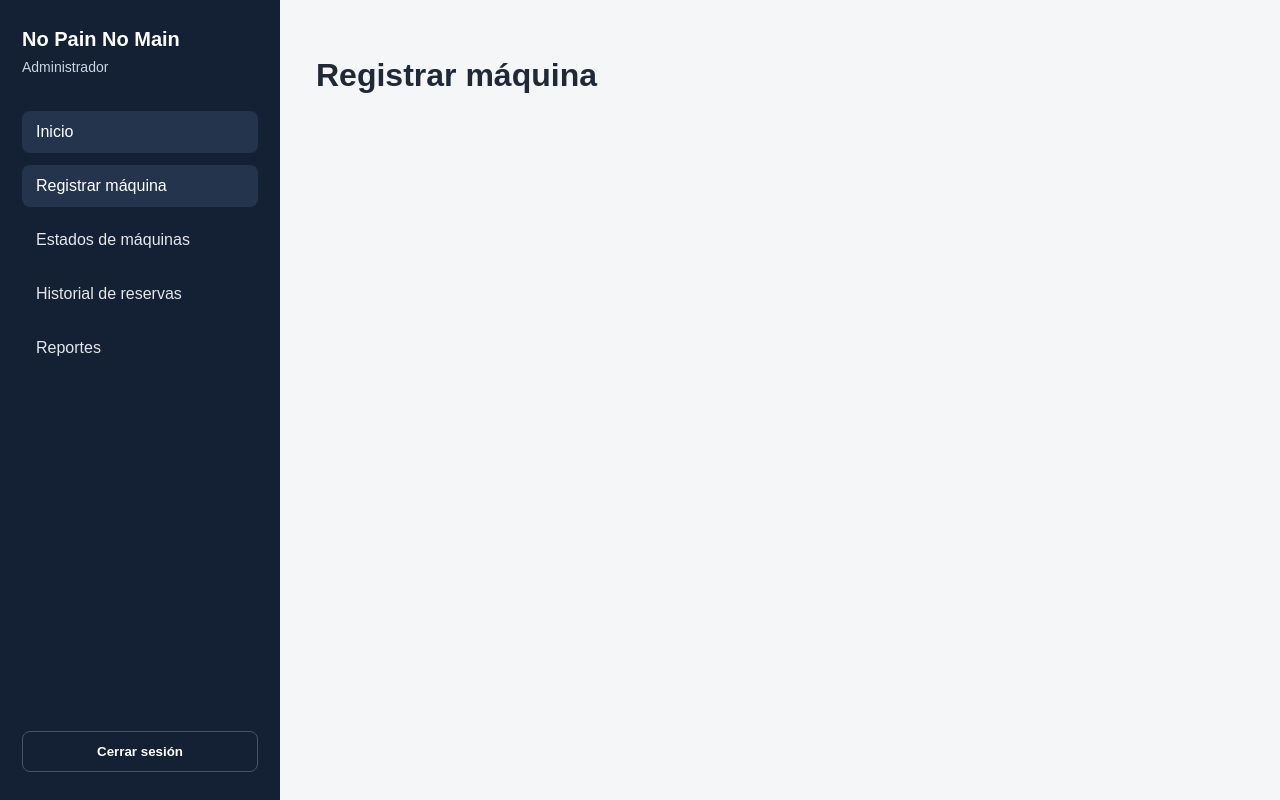
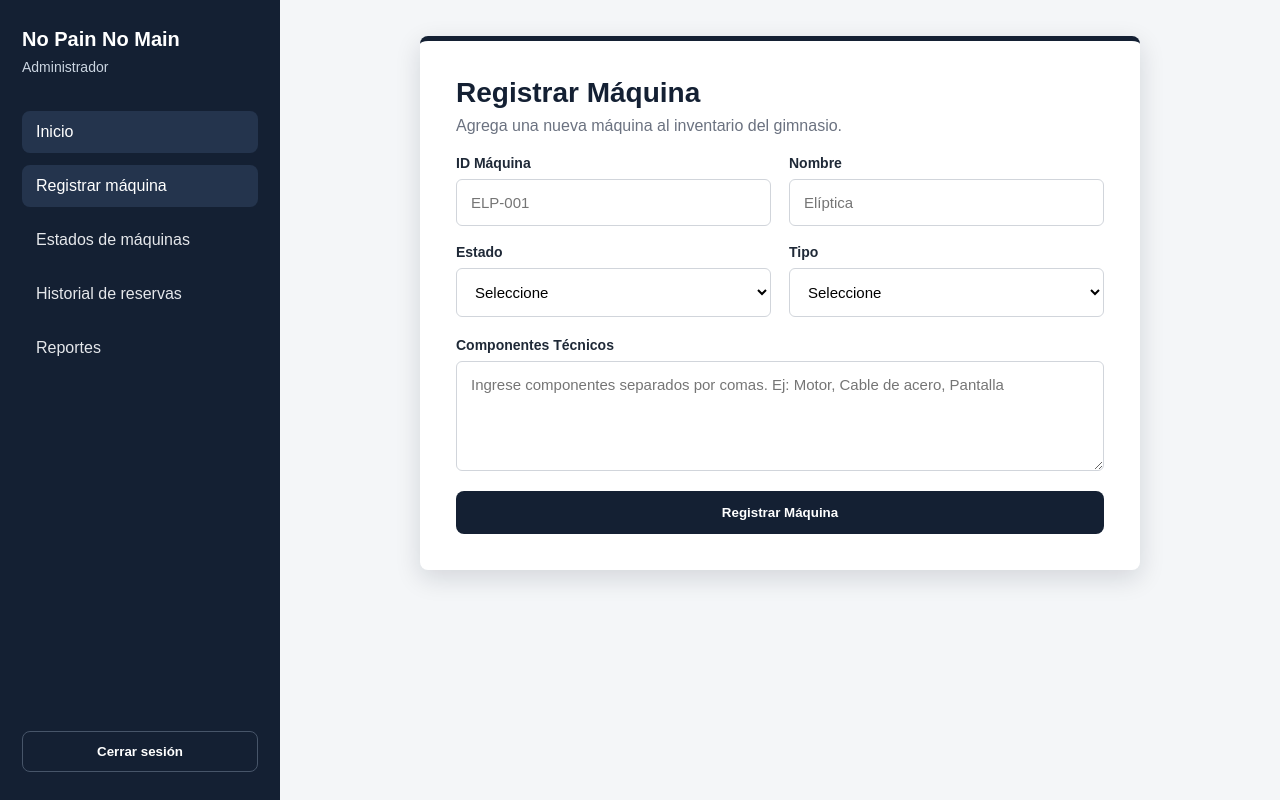
Before and after one commit to No-pain-No-main/project-frontend, a Vue app: page /admin/machines/create in a window 1280 px wide. Built offline with nearby package versions, Linux system fonts and the light colour scheme.

Commit message:
Poner menu de pantalla de registro de maquina

```diff
--- /dev/null
+++ b/src/components/machines/MachineForm.vue
@@ -0,0 +1,214 @@
+<template>
+  <form class="machine-form" @submit.prevent="handleSubmit">
+    <div class="form-header">
+      <h1>Registrar Máquina</h1>
+      <p>Agrega una nueva máquina al inventario del gimnasio.</p>
+    </div>
+
+    <div class="form-grid">
+      <AppInput
+        id="machineId"
+        v-model="form.id"
+        label="ID Máquina"
+        placeholder="ELP-001"
+        required
+      />
+
+      <AppInput
+        id="machineName"
+        v-model="form.name"
+        label="Nombre"
+        placeholder="Elíptica"
+        required
+      />
+
+      <AppSelect
+        id="machineStatus"
+        v-model="form.status"
+        label="Estado"
+        placeholder="Seleccione"
+        :options="statusOptions"
+        required
+      />
+
+      <AppSelect
+        id="machineType"
+        v-model="form.type"
+        label="Tipo"
+        placeholder="Seleccione"
+        :options="typeOptions"
+        required
+      />
+    </div>
+
+    <div class="textarea-group">
+      <label for="technicalComponents">Componentes Técnicos</label>
+      <textarea
+        id="technicalComponents"
+        v-model="form.technicalComponents"
+        placeholder="Ingrese componentes separados por comas. Ej: Motor, Cable de acero, Pantalla"
+      ></textarea>
+    </div>
+
+    <p v-if="errorMessage" class="error-message">
+      {{ errorMessage }}
+    </p>
+
+    <p v-if="successMessage" class="success-message">
+      {{ successMessage }}
+    </p>
+
+    <AppButton type="submit" :disabled="loading">
+      {{ loading ? 'Registrando...' : 'Registrar Máquina' }}
+    </AppButton>
+  </form>
+</template>
+
+<script setup>
+import { reactive, ref } from 'vue'
+import AppInput from '../common/AppInput.vue'
+import AppSelect from '../common/AppSelect.vue'
+import AppButton from '../common/AppButton.vue'
+
+const form = reactive({
+  id: '',
+  name: '',
+  status: '',
+  type: '',
+  technicalComponents: ''
+})
+
+const loading = ref(false)
+const errorMessage = ref('')
+const successMessage = ref('')
+
+const statusOptions = [
+  { value: 'Activa', label: 'Activa' },
+  { value: 'Inactiva', label: 'Inactiva' },
+  { value: 'Mantenimiento', label: 'Mantenimiento' }
+]
+
+const typeOptions = [
+  { value: 'Cardio', label: 'Cardio' },
+  { value: 'Fuerza', label: 'Fuerza' },
+  { value: 'Funcional', label: 'Funcional' },
+  { value: 'Otro', label: 'Otro' }
+]
+
+function resetForm() {
+  form.id = ''
+  form.name = ''
+  form.status = ''
+  form.type = ''
+  form.technicalComponents = ''
+}
+
+function handleSubmit() {
+  errorMessage.value = ''
+  successMessage.value = ''
+  loading.value = true
+
+  setTimeout(() => {
+    loading.value = false
+
+    if (!form.id || !form.name || !form.status || !form.type) {
+      errorMessage.value = 'Debe completar todos los campos obligatorios.'
+      return
+    }
+
+    /*
+      TODO:
+      Cuando el backend tenga endpoint de máquinas,
+      aquí se reemplaza la simulación por machineService.createMachine().
+    */
+
+    successMessage.value = `Máquina ${form.name} (${form.id}) registrada correctamente.`
+    resetForm()
+  }, 700)
+}
+</script>
+
+<style scoped>
+.machine-form {
+  width: 100%;
+  max-width: 720px;
+  background-color: white;
+  padding: 36px;
+  border-radius: 8px;
+  box-shadow: 0 8px 26px rgba(15, 23, 42, 0.14);
+  display: flex;
+  flex-direction: column;
+  gap: 20px;
+  border-top: 5px solid #142033;
+}
+
+.form-header h1 {
+  margin: 0;
+  color: #142033;
+  font-size: 28px;
+}
+
+.form-header p {
+  margin: 8px 0 0;
+  color: #6b7280;
+}
+
+.form-grid {
+  display: grid;
+  grid-template-columns: 1fr 1fr;
+  gap: 18px;
+}
+
+.textarea-group {
+  display: flex;
+  flex-direction: column;
+  gap: 8px;
+}
+
+.textarea-group label {
+  font-size: 14px;
+  font-weight: 700;
+  color: #1f2937;
+}
+
+textarea {
+  min-height: 110px;
+  resize: vertical;
+  border: 1px solid #d1d5db;
+  border-radius: 6px;
+  padding: 14px;
+  font-size: 15px;
+}
+
+textarea:focus {
+  outline: none;
+  border-color: #142033;
+  box-shadow: 0 0 0 2px rgba(20, 32, 51, 0.12);
+}
+
+.error-message {
+  background-color: #fee2e2;
+  color: #b91c1c;
+  padding: 12px;
+  border-radius: 6px;
+  font-size: 14px;
+}
+
+.success-message {
+  background-color: #dcfce7;
+  color: #166534;
+  padding: 12px;
+  border-radius: 6px;
+  font-size: 14px;
+}
+
+@media (max-width: 720px) {
+  .form-grid {
+    grid-template-columns: 1fr;
+  }
+
+  .machine-form {
+    padding: 28px;
+  }
+}
+</style>
--- a/src/views/admin/CreateMachineView.vue
+++ b/src/views/admin/CreateMachineView.vue
@@ -1,3 +1,17 @@
 <template>
-  <h1>Registrar máquina</h1>
+  <section class="create-machine-view">
+    <MachineForm />
+  </section>
 </template>
+
+<script setup>
+import MachineForm from '../../components/machines/MachineForm.vue'
+</script>
+
+<style scoped>
+.create-machine-view {
+  display: flex;
+  justify-content: center;
+  align-items: flex-start;
+}
+</style>
```
